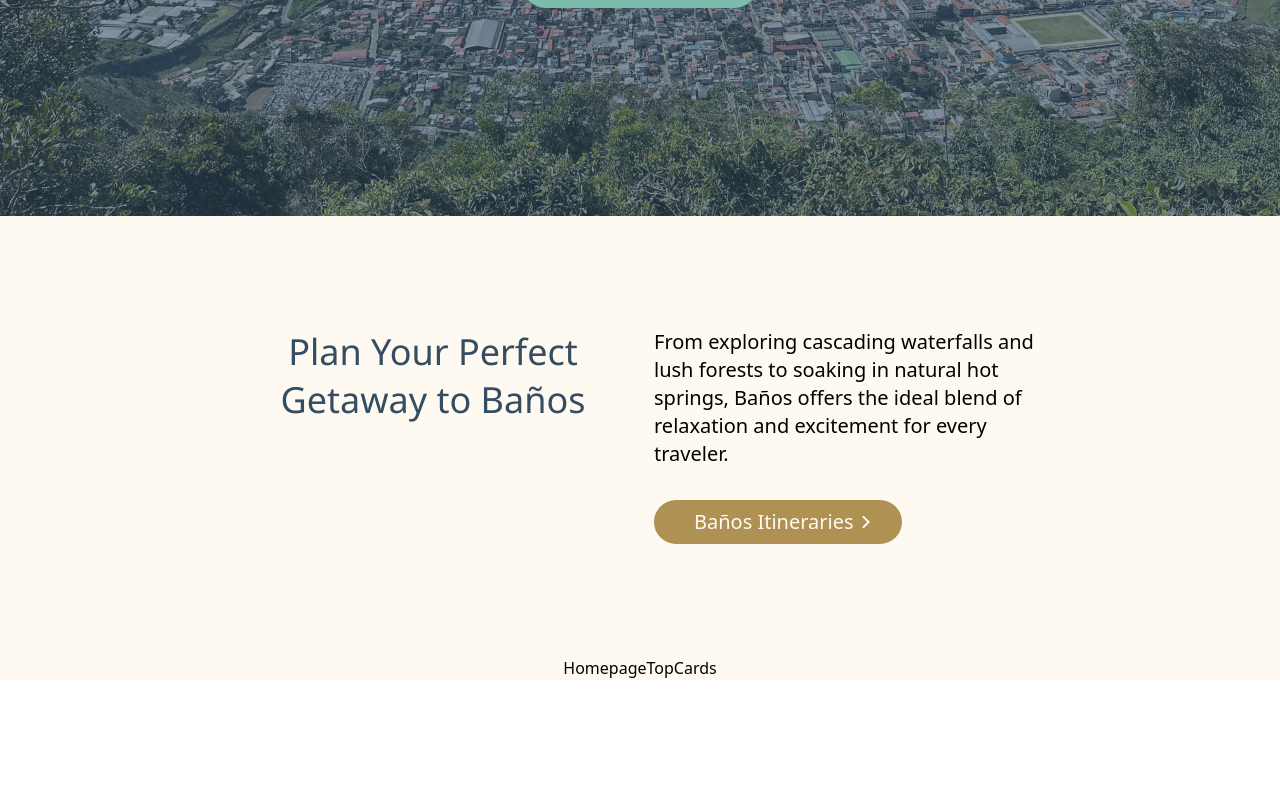
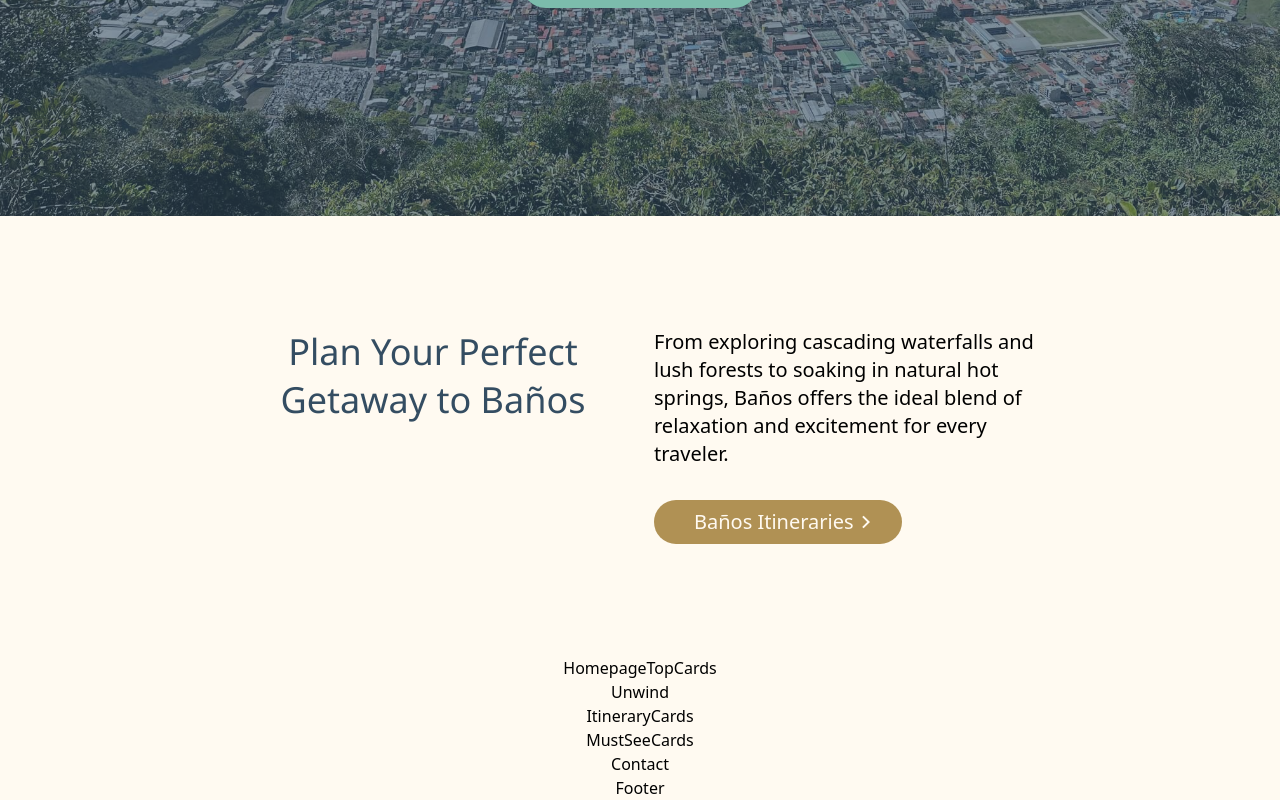
Before and after one commit to k-kenney/magical-banos, a React (Vite) app: page / in a window 1280 px wide. Shown: the part 584-1384 px from the top of the page. Before the commit the page ends 1264 px from the top, so only its background shows below. Built offline with nearby package versions, Linux system fonts and the light colour scheme.

Commit message:
organized components on homepage

```diff
--- a/src/App.jsx
+++ b/src/App.jsx
@@ -6,6 +6,7 @@ import Aboutpage from "./screens/Aboutpage";
 import Baths from "./screens/Baths";
 import ToDo from "./screens/ToDo";
 import ToEat from "./screens/ToEat";
+import Footer from "./components/Footer";
 
 function App() {
   return (
@@ -18,6 +19,7 @@ function App() {
         <Route path="/toDo" element={<ToDo />} />
         <Route path="/toEat" element={<ToEat />} />
       </Routes>
+      <Footer />
     </Router>
   );
 }
--- /dev/null
+++ b/src/components/Contact.jsx
@@ -0,0 +1,9 @@
+
+
+const Contact = () => {
+  return (
+    <div>Contact</div>
+  )
+}
+
+export default Contact
--- /dev/null
+++ b/src/components/Homepage/ItineraryCards.jsx
@@ -0,0 +1,9 @@
+import React from 'react'
+
+const ItineraryCards = () => {
+  return (
+    <div>ItineraryCards</div>
+  )
+}
+
+export default ItineraryCards
--- /dev/null
+++ b/src/components/Homepage/MustSeeCards.jsx
@@ -0,0 +1,9 @@
+import React from 'react'
+
+const MustSeeCards = () => {
+  return (
+    <div>MustSeeCards</div>
+  )
+}
+
+export default MustSeeCards
--- /dev/null
+++ b/src/components/Homepage/Unwind.jsx
@@ -0,0 +1,9 @@
+import React from 'react'
+
+const Unwind = () => {
+  return (
+    <div>Unwind</div>
+  )
+}
+
+export default Unwind
--- a/src/screens/Homepage.jsx
+++ b/src/screens/Homepage.jsx
@@ -1,6 +1,10 @@
+import Contact from "../components/Contact"
 import BanosGetaway from "../components/Homepage/BanosGetaway"
 import HomepageHero from "../components/Homepage/HomepageHero"
 import HomepageTopCards from "../components/Homepage/HomepageTopCards"
+import ItineraryCards from "../components/Homepage/ItineraryCards"
+import MustSeeCards from "../components/Homepage/MustSeeCards"
+import Unwind from "../components/Homepage/Unwind"
 
 
 const Homepage = () => {
@@ -9,6 +13,10 @@ const Homepage = () => {
     <HomepageHero />
     <BanosGetaway />
     <HomepageTopCards />
+    <Unwind />
+    <ItineraryCards />
+    <MustSeeCards />
+    <Contact />
     </>
   )
 }
```
